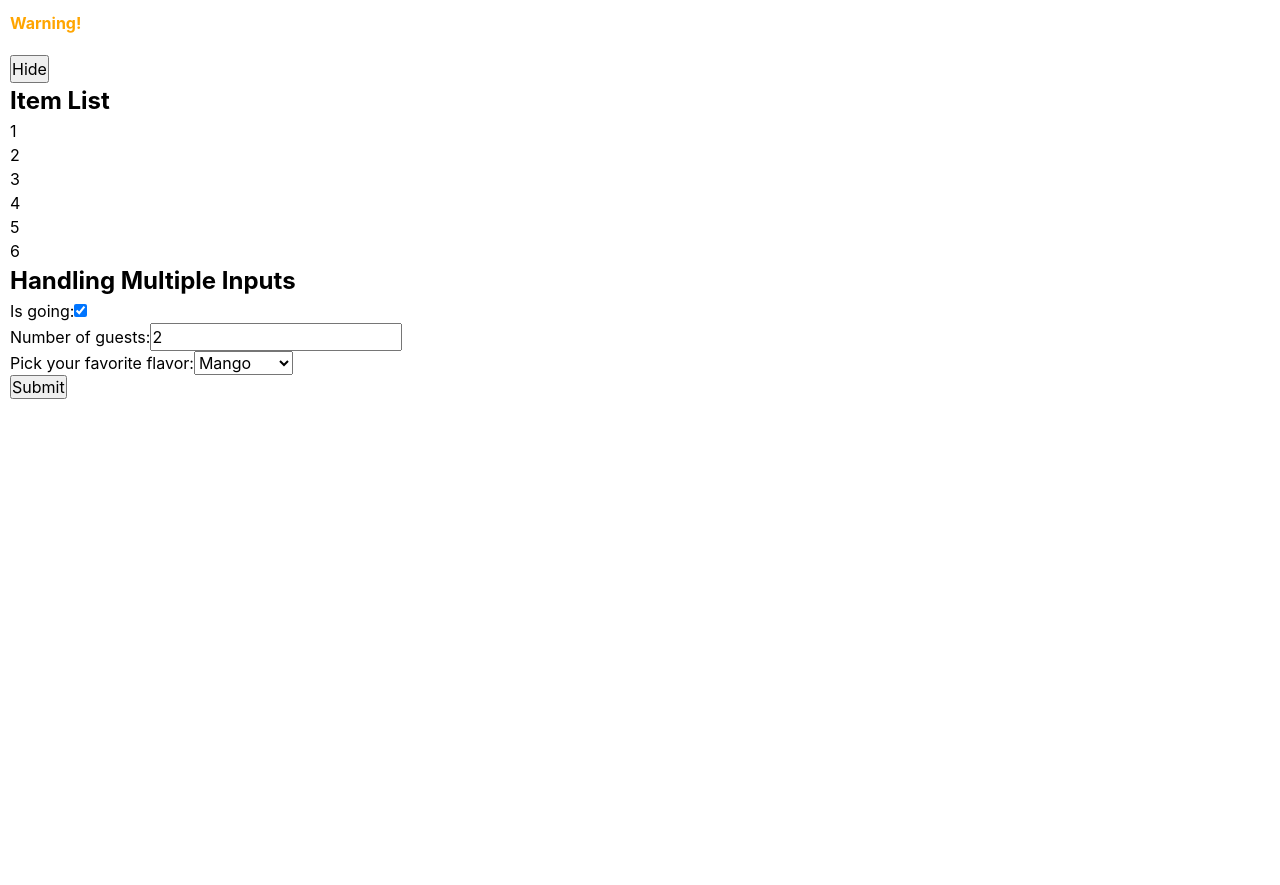
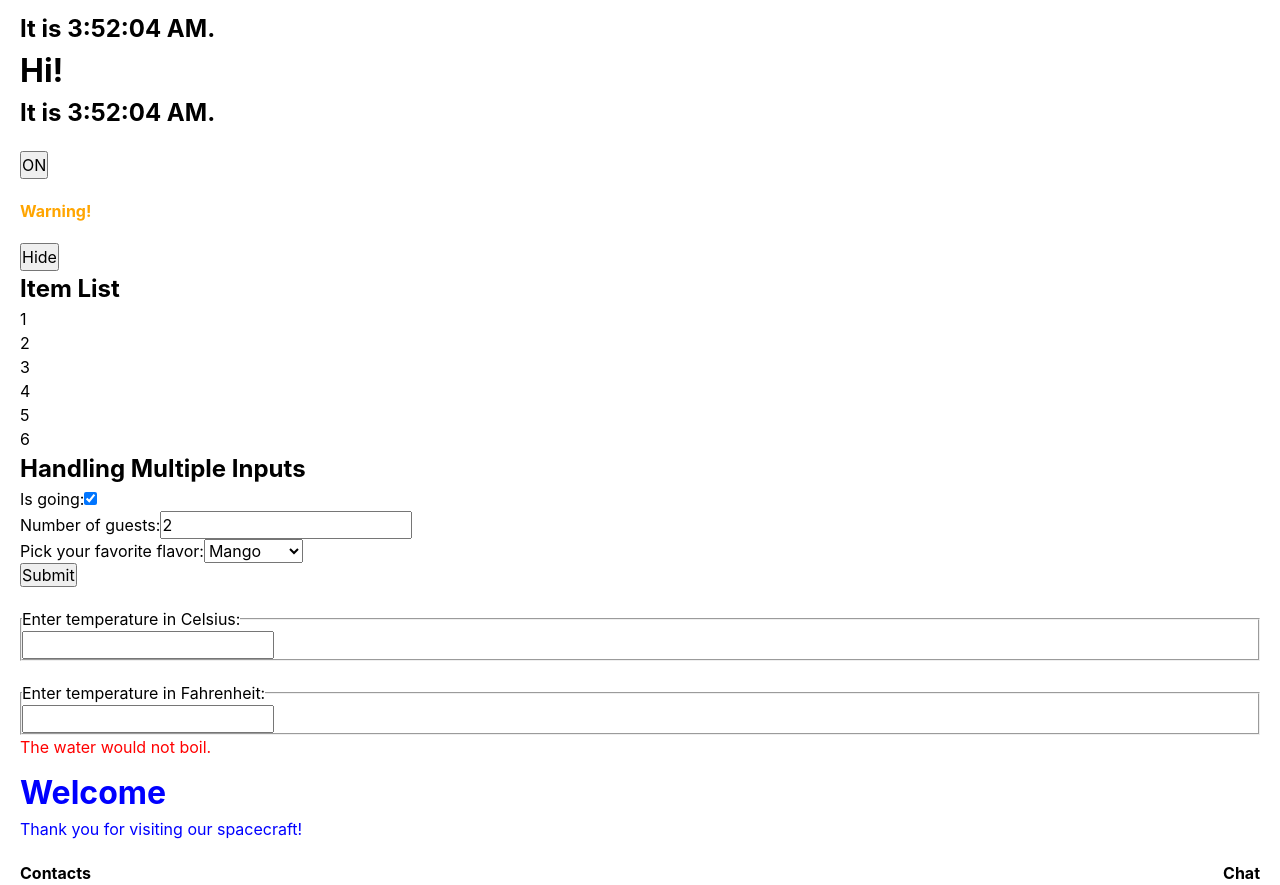
Before and after one commit to uyenho-agilityio/nextjs-training, a React (Vite) app in the folder main-concepts-examples/: page / in a window 1280 px wide. Shown: the part 377-1262 px from the top of the page. Before the commit the page ends 800 px from the top, so only its background shows below. Built offline with nearby package versions, Linux system fonts and the light colour scheme.

Commit message:
Add samples of lifting state up & composition

```diff
--- a/main-concepts-examples/index.html
+++ b/main-concepts-examples/index.html
@@ -16,13 +16,18 @@
   <div id="root-4"></div>
   <div id="root-5"></div>
   <div id="root-6"></div>
+  <div id="root-7"></div>
+  <div id="root-8"></div>
+  <div id="root-9"></div>
 
   <script type="module" src="/src/main.tsx"></script>
-  <!-- <script type="module" src="/src/components/tick.tsx"></script> -->
+  <script type="module" src="/src/components/tick.tsx"></script>
   <script type="module" src="/src/components/event.tsx"></script>
   <script type="module" src="/src/components/conditional-rendering.tsx"></script>
   <script type="module" src="/src/components/list.tsx"></script>
   <script type="module" src="/src/components/form.tsx"></script>
+  <script type="module" src="/src/components/lifting-state-up.tsx"></script>
+  <script type="module" src="/src/components/containment.tsx"></script>
 </body>
 
 </html>
--- a/main-concepts-examples/src/App.css
+++ b/main-concepts-examples/src/App.css
@@ -3,6 +3,7 @@
 *::after {
   box-sizing: border-box;
 }
+
 * {
   margin: 0;
   padding: 0;
@@ -11,8 +12,7 @@
 html,
 body {
   height: 100%;
-}
-body {
+  margin: 20px;
   line-height: 1.5;
 }
 
@@ -31,6 +31,7 @@ select {
   font: inherit;
   outline: none;
 }
+
 p,
 h1,
 h2,
@@ -41,8 +42,9 @@ h6 {
   overflow-wrap: break-word;
 }
 
-html {
-  margin-left: 10px;
+ul,
+ol {
+  list-style: none;
 }
 
 .Name {
@@ -64,3 +66,27 @@ button {
   font-weight: 700;
   margin-top: 20px;
 }
+
+fieldset {
+  margin-top: 20px;
+}
+
+.boil {
+  color: green;
+}
+
+.not-boil {
+  color: red;
+}
+
+.FancyBorder {
+  margin-top: 10px;
+  color: blue;
+}
+
+.SplitPane {
+  display: flex;
+  justify-content: space-between;
+  margin-top: 20px;
+  font-weight: bold;
+}
--- /dev/null
+++ b/main-concepts-examples/src/components/containment.tsx
@@ -0,0 +1,49 @@
+import React, { ReactNode } from 'react';
+import ReactDOM from 'react-dom/client';
+
+// The special children prop
+function FancyBorder(props: { color: string; children: JSX.Element | JSX.Element[] }): JSX.Element {
+  return <div className={'FancyBorder FancyBorder-' + props.color}>{props.children}</div>;
+}
+
+function WelcomeDialog() {
+  return (
+    <FancyBorder color="blue">
+      <h1 className="Dialog-title">Welcome</h1>
+      <p className="Dialog-message">Thank you for visiting our spacecraft!</p>
+    </FancyBorder>
+  );
+}
+
+// Own convention
+function Contacts(): JSX.Element {
+  return <div className="Contacts">Contacts</div>;
+}
+
+function Chat(): JSX.Element {
+  return <div className="Chat">Chat</div>;
+}
+
+function SplitPane(props: { left: JSX.Element; right: JSX.Element }): JSX.Element {
+  return (
+    <div className="SplitPane">
+      <div className="SplitPane-left">{props.left}</div>
+      <div className="SplitPane-right">{props.right}</div>
+    </div>
+  );
+}
+
+function MyApp(): JSX.Element {
+  return (
+    <>
+      <WelcomeDialog />
+      <SplitPane left={<Contacts />} right={<Chat />} />
+    </>
+  );
+}
+
+ReactDOM.createRoot(document.getElementById('root-9')!).render(
+  <React.StrictMode>
+    <MyApp />
+  </React.StrictMode>,
+);
--- /dev/null
+++ b/main-concepts-examples/src/components/lifting-state-up.tsx
@@ -0,0 +1,92 @@
+import React from 'react';
+import ReactDOM from 'react-dom/client';
+
+function BoilingVerdict(props: { celsius: number }): JSX.Element {
+  if (props.celsius >= 100) {
+    return <p className="boil">The water would boil.</p>;
+  }
+  return <p className="not-boil">The water would not boil.</p>;
+}
+
+function toCelsius(fahrenheit: number): number {
+  return ((fahrenheit - 32) * 5) / 9;
+}
+
+function toFahrenheit(celsius: number): number {
+  return (celsius * 9) / 5 + 32;
+}
+
+function tryConvert(temperature: string, convert: (input: number) => number): string {
+  const input = parseFloat(temperature);
+  if (Number.isNaN(input)) {
+    return '';
+  }
+  const output = convert(input);
+  const rounded = Math.round(output * 1000) / 1000;
+  return rounded.toString();
+}
+
+interface ScaleNames {
+  c: string;
+  f: string;
+}
+
+const scaleNames: ScaleNames = {
+  c: 'Celsius',
+  f: 'Fahrenheit',
+};
+
+class TemperatureInput extends React.Component<{
+  temperature: string;
+  scale: string;
+  onTemperatureChange: (value: string) => void;
+}> {
+  handleChange = (e: { target: { value: string } }): void => {
+    this.props.onTemperatureChange(e.target.value);
+  };
+
+  render() {
+    const temperature: string = this.props.temperature;
+    const scale: string = this.props.scale;
+
+    return (
+      <fieldset>
+        <legend>Enter temperature in {scaleNames[scale as keyof ScaleNames]}:</legend>
+        <input value={temperature} onChange={this.handleChange} />
+      </fieldset>
+    );
+  }
+}
+
+class Calculator extends React.Component<{}, { temperature: string; scale: string }> {
+  state = { temperature: '', scale: 'c' };
+
+  handleCelsiusChange = (temperature: string): void => {
+    this.setState({ scale: 'c', temperature });
+  };
+
+  handleFahrenheitChange = (temperature: string): void => {
+    this.setState({ scale: 'f', temperature });
+  };
+
+  render() {
+    const scale: string = this.state.scale;
+    const temperature: string = this.state.temperature;
+    const celsius: string = scale === 'f' ? tryConvert(temperature, toCelsius) : temperature;
+    const fahrenheit: string = scale === 'c' ? tryConvert(temperature, toFahrenheit) : temperature;
+
+    return (
+      <div>
+        <TemperatureInput scale="c" temperature={celsius} onTemperatureChange={this.handleCelsiusChange} />
+        <TemperatureInput scale="f" temperature={fahrenheit} onTemperatureChange={this.handleFahrenheitChange} />
+        <BoilingVerdict celsius={parseFloat(celsius)} />
+      </div>
+    );
+  }
+}
+
+ReactDOM.createRoot(document.getElementById('root-8')!).render(
+  <React.StrictMode>
+    <Calculator />
+  </React.StrictMode>,
+);
```
